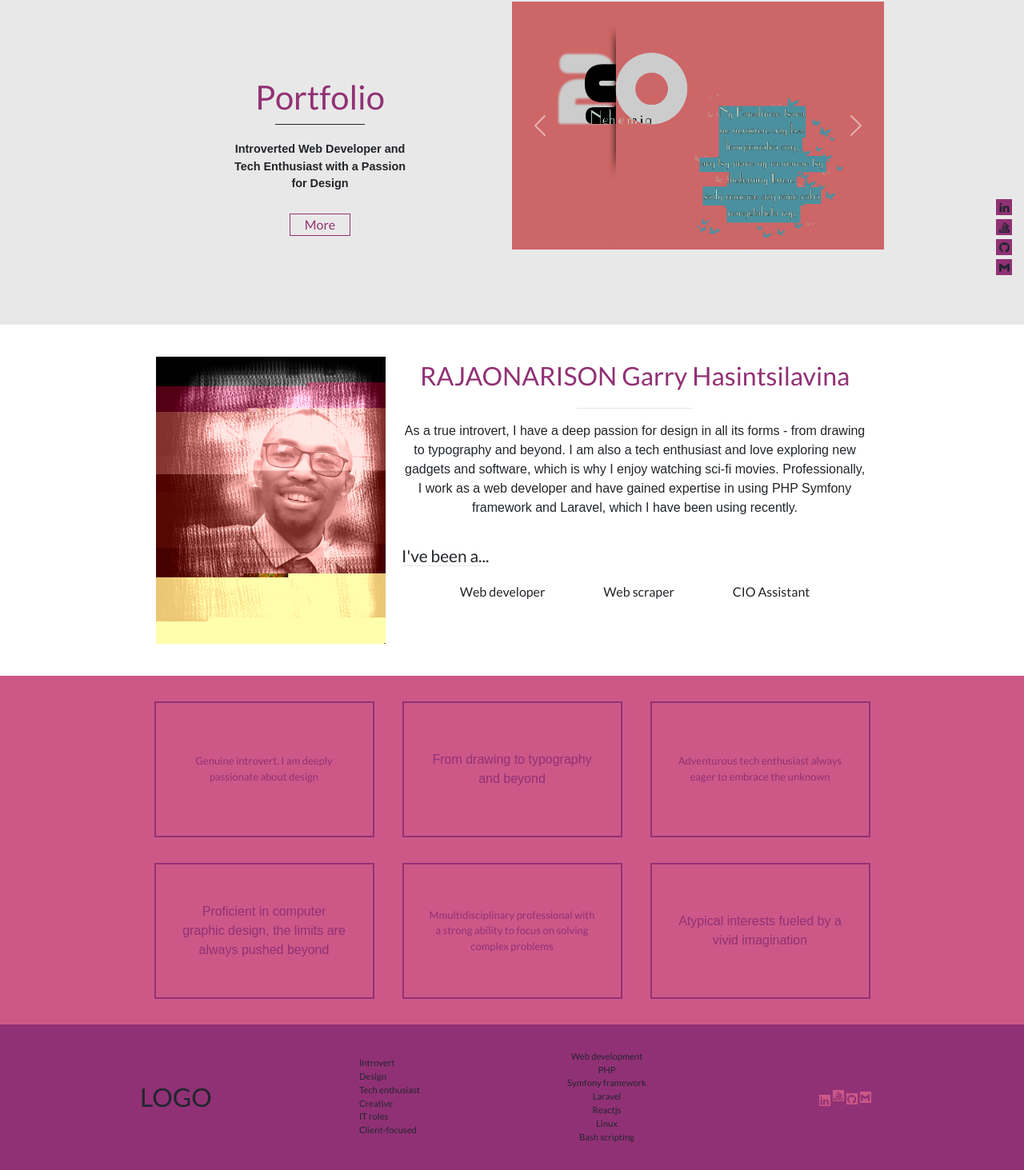
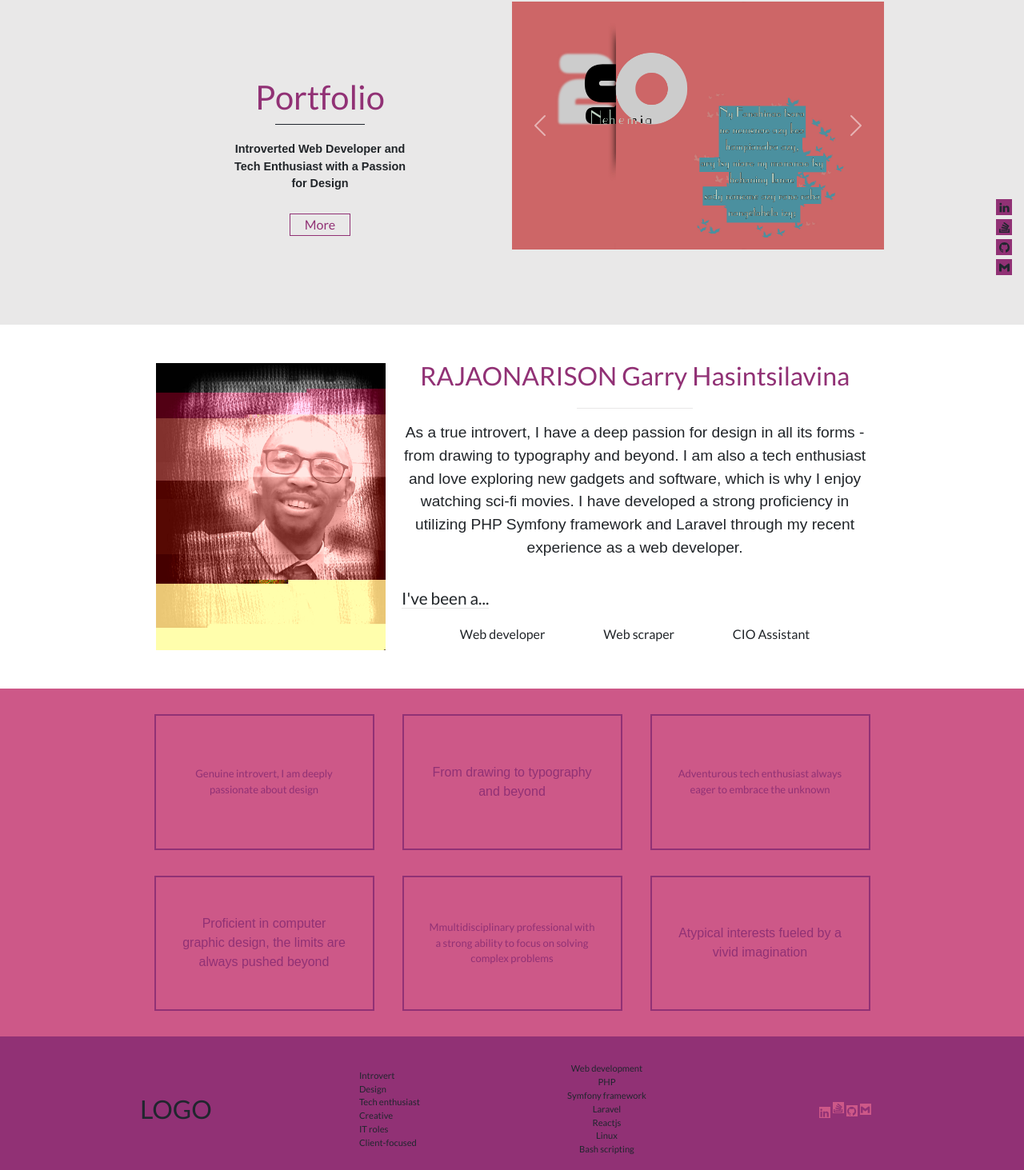
Before and after one commit to Antsamotady/ResumePortfolio, a React (Create React App) app: page /about in a window 1280 px wide. Shown: the part 111-1574 px from the top of the page at 80% size. Built offline with nearby package versions, Linux system fonts and the light colour scheme; a web font is replaced by a local one.

Commit message:
Generl look: themes, readability, links

```diff
--- a/src/Components/Footer.js
+++ b/src/Components/Footer.js
@@ -19,7 +19,7 @@ function Footer() {
           <div className="footer-logo">LOGO</div>
           <div className="line-column">
             <span>Introvert</span>
-            <span>Design</span>
+            <span><a href="https://tsl-portfolio.netlify.app/">Design</a></span>
             <span>Tech enthusiast</span>
             <span>Creative</span>
             <span>IT roles</span>
--- a/src/Components/Pages/About.js
+++ b/src/Components/Pages/About.js
@@ -15,7 +15,7 @@ function About() {
               <p className="my-name">RAJAONARISON Garry Hasintsilavina</p>
               <p className="name-underlining"></p>
               <p className="parag">
-                As a true introvert, I have a deep passion for design in all its forms - from drawing to typography and beyond. I am also a tech enthusiast and love exploring new gadgets and software, which is why I enjoy watching sci-fi movies. Professionally, I work as a web developer and have gained expertise in using PHP Symfony framework and Laravel, which I have been using recently.
+                As a true introvert, I have a deep passion for design in all its forms - from drawing to typography and beyond. I am also a tech enthusiast and love exploring new gadgets and software, which is why I enjoy watching sci-fi movies. I have developed a strong proficiency in utilizing PHP Symfony framework and Laravel through my recent experience as a web developer.
               </p>
             </div>
             <div className="bottom-text">
--- a/src/Stylesheets/about.css
+++ b/src/Stylesheets/about.css
@@ -47,6 +47,7 @@
 }
 .parag {
   text-align: center;
+  font-size: larger;
 }
 .bottom-text > span {
   font-family: var(--font-family-fox_trot);
--- a/src/Stylesheets/footer.css
+++ b/src/Stylesheets/footer.css
@@ -24,6 +24,12 @@
     display: flex;
     flex-direction: column;
     justify-content: center;
+}
+.line-column span a {
+    color: var(--color-lightyellow);
+}
+.line-column span a:hover {
+    color: var(--color-bg-header);
 }
 .line-column.to-center {
     text-align: center;
--- a/src/Stylesheets/navbar.css
+++ b/src/Stylesheets/navbar.css
@@ -19,6 +19,9 @@ a, a:visited {
     color: var(--color-bg-footer);
     font-size: 2rem;
 }
+.logo:hover {
+    color: var(--color-bg-middle);
+}
 .menu-links{
     font-size: 0.8rem;
 }
@@ -26,6 +29,9 @@ a, a:visited {
     color: var(--color-bg-footer);
     padding: 2rem;
     padding-right: 0px;
+}
+.menu-links span:hover {
+    color: var(--color-bg-middle);
 }
 .menu-mobile {
     display: none;
```
